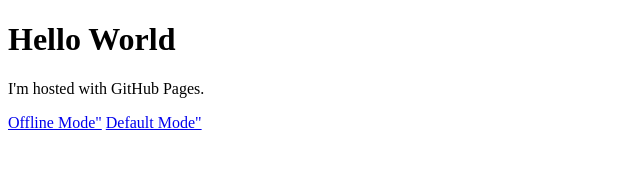
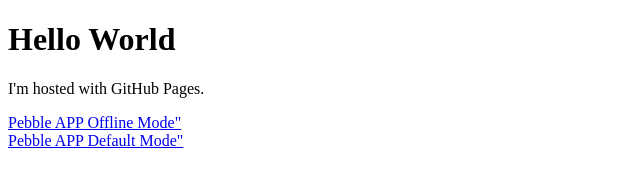
Before and after one commit to NiVZ78/nivz78.github.io, a plain HTML site: page index.html in a window 1280 px wide. Shown: the whole page, without its empty margins (0-640 px from the left). Drawn offline with Linux system fonts and the light colour scheme.

Commit message:
Update index.html

```diff
--- a/index.html
+++ b/index.html
@@ -3,7 +3,7 @@
 <body>
 <h1>Hello World</h1>
 <p>I'm hosted with GitHub Pages.</p>
-  <a href="pebble://custom-boot-config-url/offline">Offline Mode"</a>
-  <a href="pebble://custom-boot-config-url/default">Default Mode"</a>
+  <a href="pebble://custom-boot-config-url/offline">Pebble APP Offline Mode"</a><br/>
+  <a href="pebble://custom-boot-config-url/default">Pebble APP Default Mode"</a>
 </body>
 </html>
```
